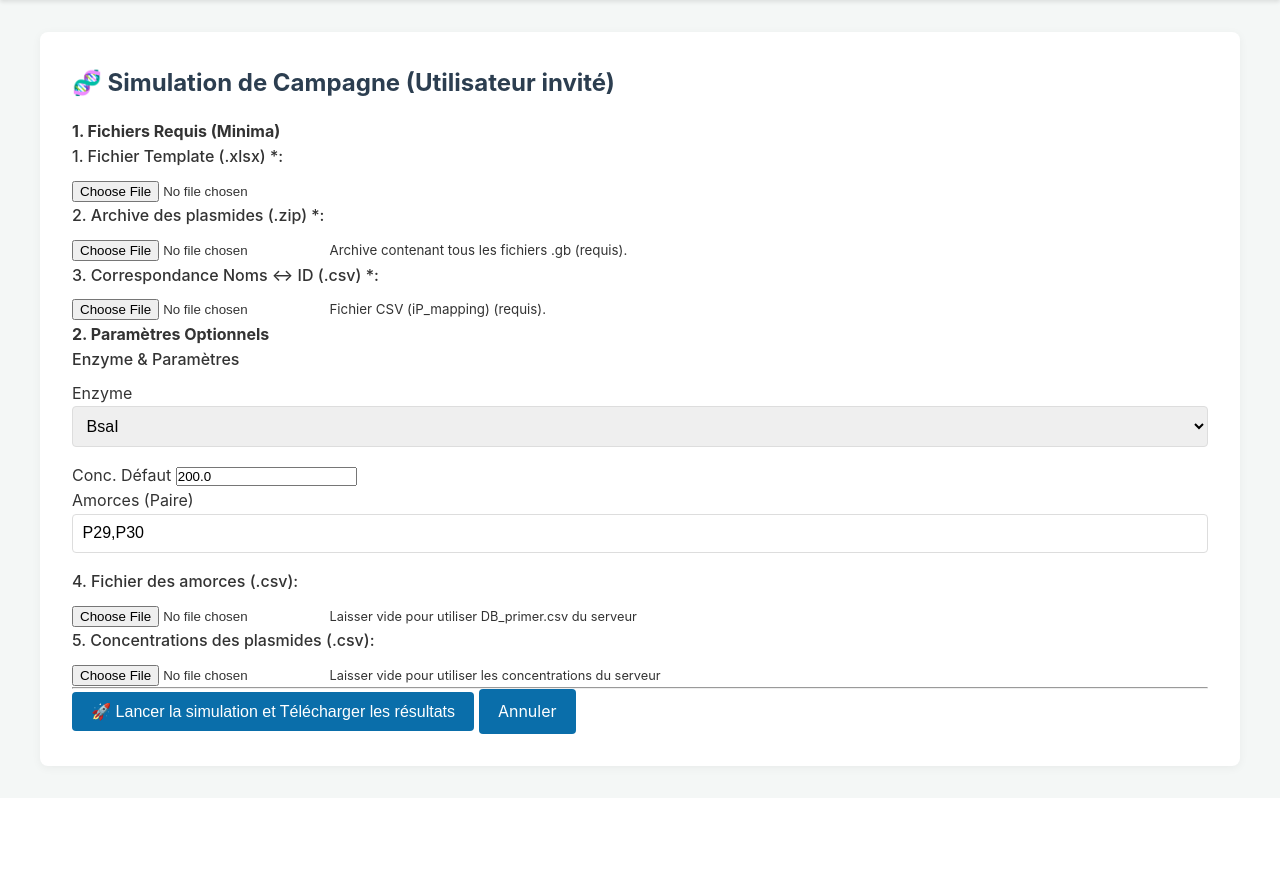
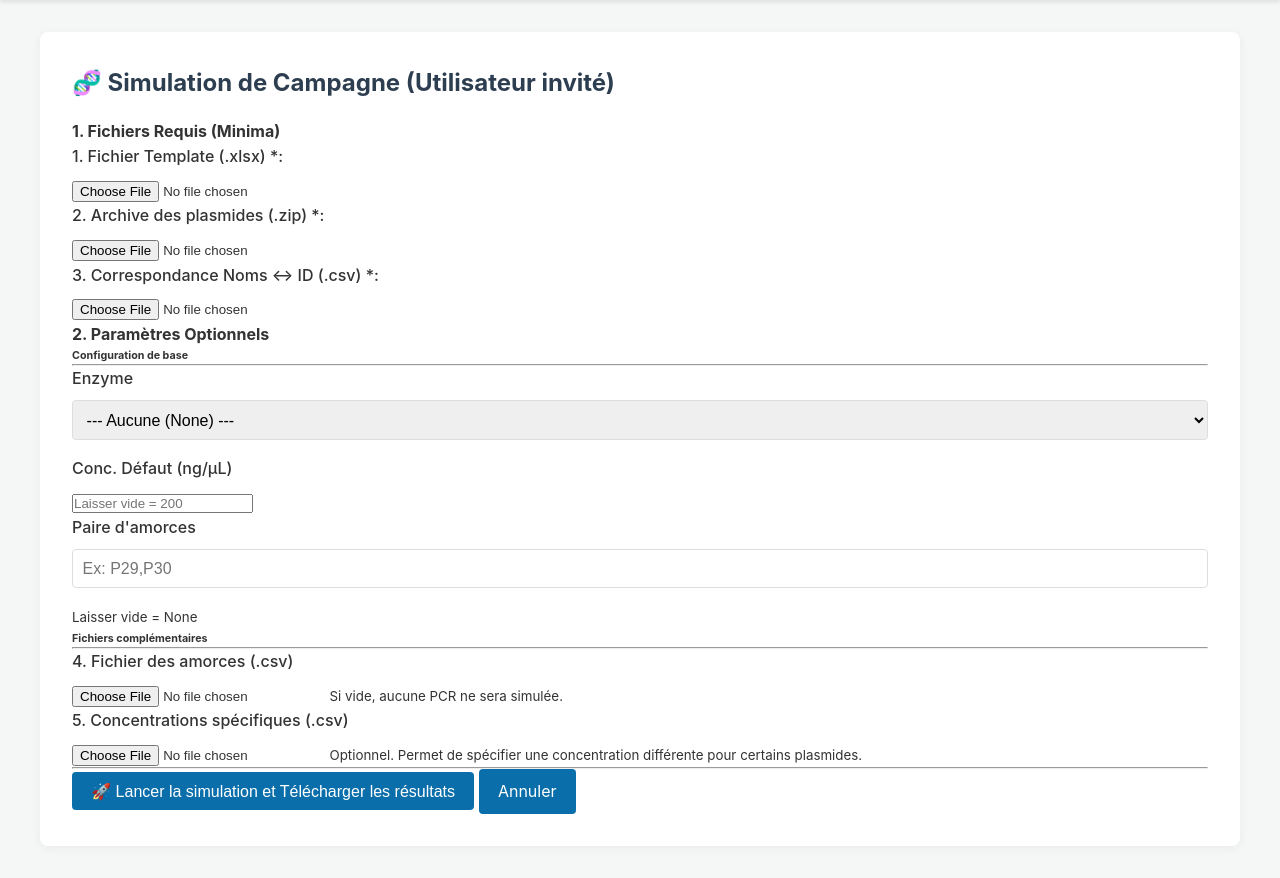
Before and after one commit to benji7803/Projet_Prog_Web_2025, a Django app: page /template/simulate_anonymous/ in a window 1280 px wide. Shown: the part 76-954 px from the top of the page. Before the commit the page ends 849 px from the top, so only its background shows below. Run offline with Django 5.2, Linux system fonts and the light colour scheme.

Commit message:
Changement simulation utilisateur non connecté, paramètres optionnels

```diff
--- a/gestionTemplate/forms.py
+++ b/gestionTemplate/forms.py
@@ -2,10 +2,10 @@ from django import forms
 from .models import CampaignTemplate
 
 
+# Formulaire pour créer un template
 class CampaignTemplateForm(forms.ModelForm):
     class Meta:
         model = CampaignTemplate
-        # On ne demande que ces 3 champs à l'utilisateur
         fields = ['name', 'description', 'file']
         widgets = {
             'description': forms.Textarea(attrs={'rows': 3, 'class': 'form-control'}),
@@ -20,57 +20,47 @@ class CampaignTemplateForm(forms.ModelForm):
         return file
 
 
+# Formulaire pour la simulation anonyme
 class AnonymousSimulationForm(forms.Form):
-    # --- SECTION OBLIGATOIRE (Minima) ---
-    template_file = forms.FileField(
-        label="1. Fichier Template (.xlsx) *",
-        help_text="Le fichier Excel définissant la campagne (requis).",
-        required=True
-    )
-    plasmids_zip = forms.FileField(
-        label="2. Archive des plasmides (.zip) *",
-        help_text="Archive contenant tous les fichiers .gb (requis).",
-        required=True
-    )
-    mapping_file = forms.FileField(
-        label="3. Correspondance Noms <-> ID (.csv) *",
-        help_text="Fichier CSV (iP_mapping) (requis).",
-        required=True
+    # --- CHAMPS REQUIS ---
+    template_file = forms.FileField(label="1. Fichier Template (.xlsx) *", required=True)
+    plasmids_zip = forms.FileField(label="2. Archive des plasmides (.zip) *", required=True)
+    mapping_file = forms.FileField(label="3. Correspondance Noms <-> ID (.csv) *", required=True)
+
+    # --- CHAMPS OPTIONNELS (FICHIERS) ---
+
+    # Amorces
+    primers_file = forms.FileField(
+        label="4. Fichier des amorces (.csv)",
+        required=False,
+        help_text="Si vide, aucune PCR ne sera simulée."
     )
 
-    # --- SECTION OPTIONNELLE ---
-
-    primers_file = forms.FileField(
-        label="4. Fichier des amorces (.csv)",
-        help_text="Optionnel. Si vide, utilise la base de données du serveur.",
-        required=False
+    # Concentrations
+    concentration_file = forms.FileField(
+        label="5. Concentrations spécifiques (.csv)",
+        required=False,
+        help_text="Optionnel. Permet de spécifier une concentration différente pour certains plasmides."
     )
 
-    concentration_file = forms.FileField(
-        label="5. Concentrations des plasmides (.csv)",
-        help_text="Optionnel. Si vide, utilise les valeurs par défaut.",
-        required=False
+    # --- PARAMÈTRES SCALAIRES ---
+    enzyme = forms.ChoiceField(
+        label="Enzyme de restriction",
+        choices=[('', '--- Aucune (None) ---'), ('BsaI', 'BsaI'), ('BsmBI', 'BsmBI'), ('BbsI', 'BbsI')],
+        required=False,
+        help_text="Si non spécifiée, le paramètre sera None."
     )
 
     default_concentration = forms.FloatField(
         label="Concentration par défaut (ng/µL)",
-        initial=200.0,
-        min_value=0.1,
-        help_text="Valeur utilisée si un plasmide n'est pas dans le fichier de concentration.",
-        required=False
-    )
-
-    enzyme = forms.ChoiceField(
-        label="Enzyme de restriction",
-        choices=[('BsaI', 'BsaI'), ('BsmBI', 'BsmBI'), ('BbsI', 'BbsI')],
-        initial='BsaI',
-        help_text="L'enzyme utilisée pour la digestion.",
-        required=True
+        required=False,
+        min_value=0.0,
+        help_text="Si vide, la valeur sera forcée à 200."
     )
 
     primer_pairs = forms.CharField(
         label="Paires d'amorces (IDs)",
-        initial="P29,P30",
-        help_text="IDs des amorces à tester, séparés par une virgule (ex: P29,P30).",
-        required=False
+        required=False,
+        widget=forms.TextInput(attrs={'class': 'form-control', 'placeholder': 'P29,P30'}),
+        help_text="IDs séparés par une virgule. Si vide, paramètre à None."
     )
--- a/gestionTemplate/templates/gestionTemplates/anonymous_sim.html
+++ b/gestionTemplate/templates/gestionTemplates/anonymous_sim.html
@@ -38,31 +38,51 @@
 
                 <h4 class="text-secondary border-bottom pb-2 mb-3 mt-4">2. Paramètres Optionnels</h4>
                 <div class="row">
-                    <div class="col-md-6 mb-3">
-                        <label class="form-label">Enzyme & Paramètres</label>
-                        <div class="input-group mb-2">
-                            <span class="input-group-text">Enzyme</span>
-                            {{ form.enzyme }} </div>
-                        <div class="input-group mb-2">
-                            <span class="input-group-text">Conc. Défaut</span>
-                            <input type="number" step="0.1" name="default_concentration" class="form-control" value="200.0">
+
+                    <div class="col-md-5 mb-4">
+                        <div class="card bg-light border-0 h-100">
+                            <div class="card-body">
+                                <h6 class="card-title fw-bold text-dark">Configuration de base</h6>
+                                <hr>
+
+                                <div class="mb-3">
+                                    <label class="form-label">Enzyme</label>
+                                    {{ form.enzyme }}
                                 </div>
-                        <div class="input-group">
-                             <span class="input-group-text">Amorces (Paire)</span>
-                             <input type="text" name="primer_pairs" class="form-control" value="P29,P30">
+
+                                <div class="mb-3">
+                                    <label class="form-label">Conc. Défaut (ng/µL)</label>
+                                    <input type="number" step="0.1" name="default_concentration" class="form-control" placeholder="Laisser vide = 200">
+                                </div>
+
+                                <div class="mb-3">
+                                    <label class="form-label">Paire d'amorces</label>
+                                    <input type="text" name="primer_pairs" class="form-control" placeholder="Ex: P29,P30">
+                                    <small class="text-muted">Laisser vide = None</small>
+                                </div>
+                            </div>
                         </div>
                     </div>
 
-                    <div class="col-md-6">
+                    <div class="col-md-7">
+                        <div class="card border-0 h-100">
+                            <div class="card-body">
+                                <h6 class="card-title fw-bold text-dark">Fichiers complémentaires</h6>
+                                <hr>
+
                                 <div class="mb-3">
-                            {{ form.primers_file.label_tag }}
+                                    <label class="form-label fw-bold">{{ form.primers_file.label }}</label>
                                     {{ form.primers_file }}
-                            <small class="text-muted d-block" style="font-size: 0.8em">Laisser vide pour utiliser DB_primer.csv du serveur</small>
+                                    <small class="text-muted d-block mt-1">{{ form.primers_file.help_text }}</small>
                                 </div>
+
                                 <div class="mb-3">
-                            {{ form.concentration_file.label_tag }}
+                                    <label class="form-label fw-bold">{{ form.concentration_file.label }}</label>
                                     {{ form.concentration_file }}
-                            <small class="text-muted d-block" style="font-size: 0.8em">Laisser vide pour utiliser les concentrations du serveur</small>
+                                    <small class="text-muted d-block mt-1">{{ form.concentration_file.help_text }}</small>
+                                </div>
+
+                            </div>
                         </div>
                     </div>
                 </div>
--- a/gestionTemplate/views.py
+++ b/gestionTemplate/views.py
@@ -227,21 +227,15 @@ def submit(request):
 
 
 def simulate_anonymous(request):
-    # Chemins par défaut du serveur
-    SERVER_DATA_DIR = pathlib.Path(settings.BASE_DIR) / 'data_science'
-    DEFAULT_PRIMERS = SERVER_DATA_DIR / 'DB_primer.csv'
-    DEFAULT_CONC_FILE = SERVER_DATA_DIR / 'input-plasmid-concentrations_updated.csv'
-
     if request.method == 'POST':
         form = AnonymousSimulationForm(request.POST, request.FILES)
         if form.is_valid():
             try:
-                # 1 SETUP SANDBOX (Dossier temporaire unique)
+                # 1 SETUP SANDBOX
                 unique_id = str(uuid.uuid4())
                 BASE_MEDIA = pathlib.Path(settings.MEDIA_ROOT)
                 SANDBOX_DIR = BASE_MEDIA / 'temp_uploads' / unique_id
 
-                # Création des dossiers
                 PLASMIDS_DIR = SANDBOX_DIR / 'plasmids'
                 OUTPUT_DIR = SANDBOX_DIR / 'output'
                 PLASMIDS_DIR.mkdir(parents=True, exist_ok=True)
@@ -249,81 +243,66 @@ def simulate_anonymous(request):
 
                 fs = FileSystemStorage(location=SANDBOX_DIR)
 
-                # 2 GESTION DES FICHIERS REQUIS
-                # Template
+                # 2 SAUVEGARDE DES FICHIERS REQUIS
                 f_template = request.FILES['template_file']
-                path_template = pathlib.Path(fs.save("campaign.xlsx", f_template))
-                full_template_path = SANDBOX_DIR / path_template
+                full_template_path = SANDBOX_DIR / pathlib.Path(fs.save("campaign.xlsx", f_template))
 
-                # Mapping
                 f_mapping = request.FILES['mapping_file']
-                path_mapping = pathlib.Path(fs.save("mapping.csv", f_mapping))
-                full_mapping_path = SANDBOX_DIR / path_mapping
+                full_mapping_path = SANDBOX_DIR / pathlib.Path(fs.save("mapping.csv", f_mapping))
 
-                # Zip Plasmides (Extraction immédiate)
                 f_zip = request.FILES['plasmids_zip']
                 path_zip = pathlib.Path(fs.save("plasmids.zip", f_zip))
                 with zipfile.ZipFile(SANDBOX_DIR / path_zip, 'r') as zip_ref:
                     zip_ref.extractall(PLASMIDS_DIR)
 
-                # 3 GESTION DES FICHIERS OPTIONNELS (Logique : User > Server)
+                # 3 GESTION DES OPTIONNELS
 
-                # A Primers
+                # A Primers (Fichier CSV Uploadé)
+                final_primers_path = None
                 if form.cleaned_data['primers_file']:
-                    f_primers = form.cleaned_data['primers_file']
-                    path_primers = pathlib.Path(fs.save("primers.csv", f_primers))
-                    final_primers_path = SANDBOX_DIR / path_primers
-                else:
-                    final_primers_path = DEFAULT_PRIMERS
+                    f_primers = request.FILES['primers_file']
+                    path_saved = fs.save("primers.csv", f_primers)
+                    final_primers_path = SANDBOX_DIR / pathlib.Path(path_saved)
 
-                # B Concentrations
+                # B Concentrations Spécifiques (Fichier CSV Uploadé)
+                final_conc_path = None
                 if form.cleaned_data['concentration_file']:
-                    f_conc = form.cleaned_data['concentration_file']
-                    path_conc = pathlib.Path(fs.save("concentrations.csv", f_conc))
-                    final_conc_path = SANDBOX_DIR / path_conc
-                else:
-                    final_conc_path = DEFAULT_CONC_FILE
+                    f_conc = request.FILES['concentration_file']
+                    path_saved = fs.save("concentrations.csv", f_conc)
+                    final_conc_path = SANDBOX_DIR / pathlib.Path(path_saved)
 
-                # C Paramètres scalaires
-                enzyme_choice = form.cleaned_data['enzyme']
-                default_conc_val = form.cleaned_data['default_concentration'] or 200.0
+                # C Paramètres Scalaires
+                enzyme_data = form.cleaned_data['enzyme']
+                final_enzyme_names = [enzyme_data] if enzyme_data else None
 
-                # D Paires d'amorces (Parsing du texte "P29,P30")
-                raw_pairs = form.cleaned_data['primer_pairs']
-                primer_pairs_list = []
-                if raw_pairs:
-                    # On transforme "P29,P30" en [('P29', 'P30')]
-                    # Note: pour faire simple on suppose une seule paire pour l'instant
-                    # ou on splitte simplement si insillyclo attend une liste de tuples
-                    parts = [p.strip() for p in raw_pairs.split(',')]
+                conc_data = form.cleaned_data['default_concentration']
+                final_default_conc = conc_data if conc_data is not None else 200.0
+
+                pairs_data = form.cleaned_data['primer_pairs']
+                final_primer_pairs = None
+                if pairs_data and pairs_data.strip():
+                    parts = [p.strip() for p in pairs_data.split(',')]
                     if len(parts) >= 2:
-                        primer_pairs_list = [(parts[0], parts[1])]
-                    else:
-                        primer_pairs_list = [] # Pas de paire valide
+                        final_primer_pairs = [(parts[0], parts[1])]
 
-                # 4 LANCEMENT DE LA SIMULATION
+                # 4 LANCEMENT SIMULATION
                 observer = insillyclo.observer.InSillyCloCliObserver(debug=False, fail_on_error=True)
 
                 insillyclo.simulator.compute_all(
                     observer=observer,
                     settings=None,
-
-                    # Entrées obligatoires
                     input_template_filled=full_template_path,
                     input_parts_files=[full_mapping_path],
-                    gb_plasmids=PLASMIDS_DIR.glob('**/*.gb'), # Récursif dans le zip extrait
-
+                    gb_plasmids=PLASMIDS_DIR.glob('**/*.gb'),
                     output_dir=OUTPUT_DIR,
                     data_source=insillyclo.data_source.DataSourceHardCodedImplementation(),
 
-                    # Entrées dynamiques (User ou Default)
+                    # Paramètres optionnels
                     primers_file=final_primers_path,
                     concentration_file=final_conc_path,
-
-                    # Paramètres
-                    enzyme_names=[enzyme_choice],
-                    primer_id_pairs=primer_pairs_list,
-                    default_mass_concentration=default_conc_val,
+                    primer_id_pairs=final_primer_pairs,
+                    enzyme_names=final_enzyme_names,
+                    default_mass_concentration=final_default_conc,
                 )
 
                 # 5 PACKAGING ET RETOUR
@@ -332,13 +311,11 @@ def simulate_anonymous(request):
 
                 final_zip_name = f"resultats_anonymes_{unique_id}.zip"
                 final_zip_path = SANDBOX_DIR / final_zip_name
-
                 make_zipfile(str(OUTPUT_DIR), str(final_zip_path))
 
                 return FileResponse(open(final_zip_path, 'rb'), as_attachment=True, filename=final_zip_name)
 
             except Exception as e:
-                # En cas d'erreur, on renvoie le formulaire rempli avec l'erreur
                 return render(request, 'gestionTemplates/anonymous_sim.html', {
                     'form': form,
                     'error': f"Erreur de simulation : {str(e)}"
```
Also changed, not shown: gestionTemplate/migrations/0001_initial.py, users/migrations/0001_initial.py. Lines whose indentation alone changed are shown as unchanged.
